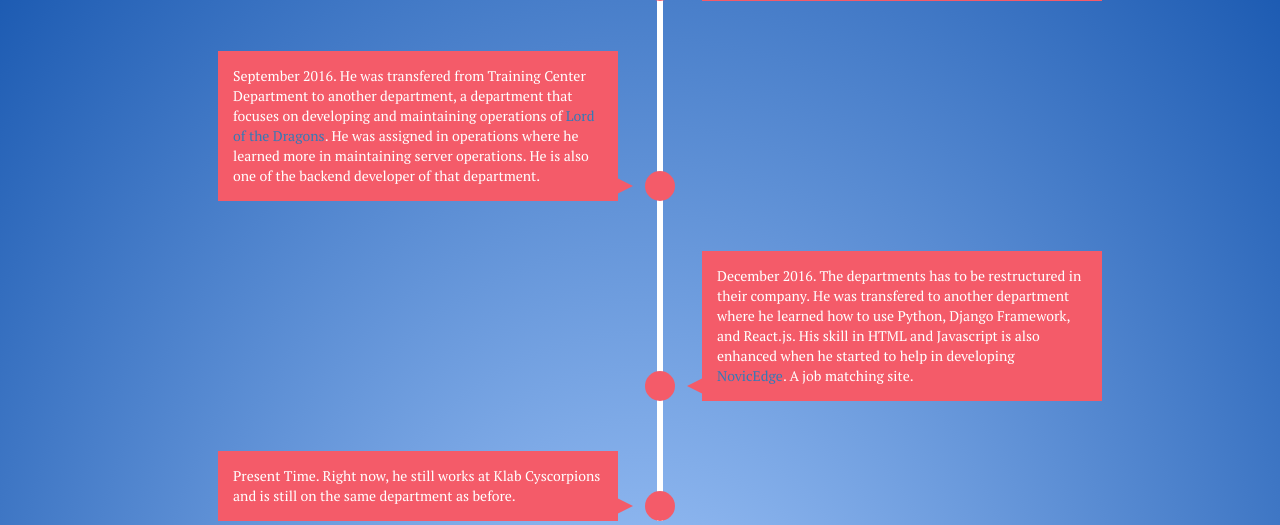
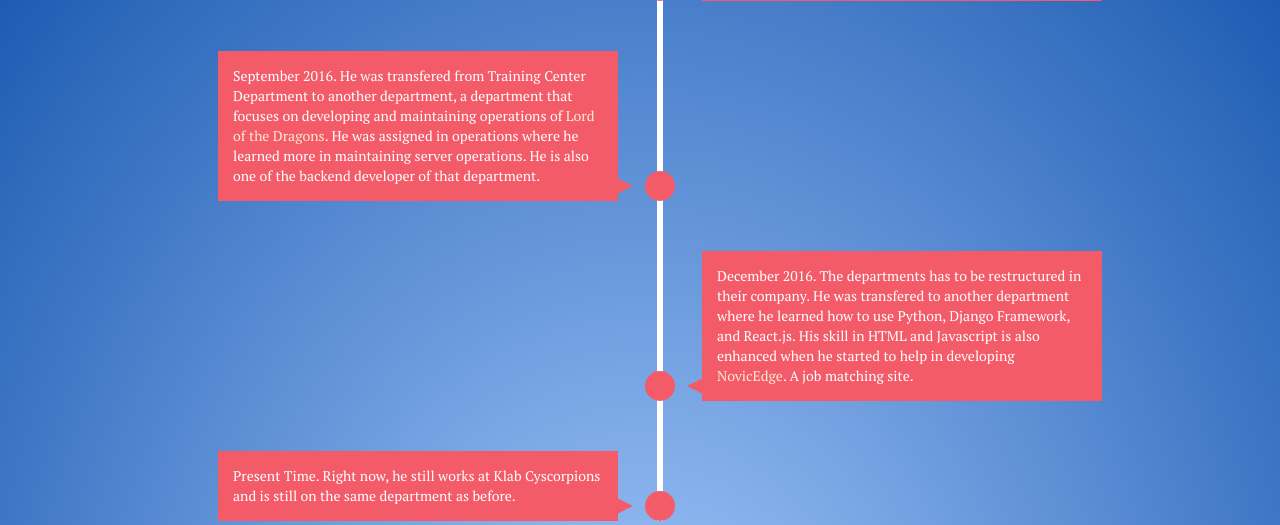
Before and after one commit to renzosunico/my-portfolio, a Django app: template templates/core/landing_page.html in a window 1280 px wide. Shown: the part 1649-2174 px from the top of the page. Run offline with Django 3.2, Linux system fonts and the light colour scheme; the template is opened without the code that fills it, so the values that code supplies are empty; some libraries are stand-ins or nearby versions.

Commit message:
Fixed link color and added favicon.

```diff
--- a/assets/css/custom.css
+++ b/assets/css/custom.css
@@ -86,6 +86,9 @@ nav a:hover,
     position: relative;
     overflow-y: none;}
 
+.timeline a {
+    color: antiquewhite;
+}
 .timeline ul li {
     list-style-type: none;
     position: relative;
--- a/templates/base.html
+++ b/templates/base.html
@@ -6,6 +6,8 @@
         <title>Portfolio | John Renzo S. Sunico</title>
         <meta name="description" content="Contains data about John Renzo S. Sunico">
         <meta name="author" content="John Renzo S. Sunico">
+
+        <link rel="icon" type="image/png" href="{% static 'fav.ico' %}" sizes="32x32">
 
         <!--[if lt IE 9]>
             <script src="https://cdnjs.cloudflare.com/ajax/libs/html5shiv/3.7.3/html5shiv.js"></script>
```
Also changed, not shown: assets/fav.ico (added).
